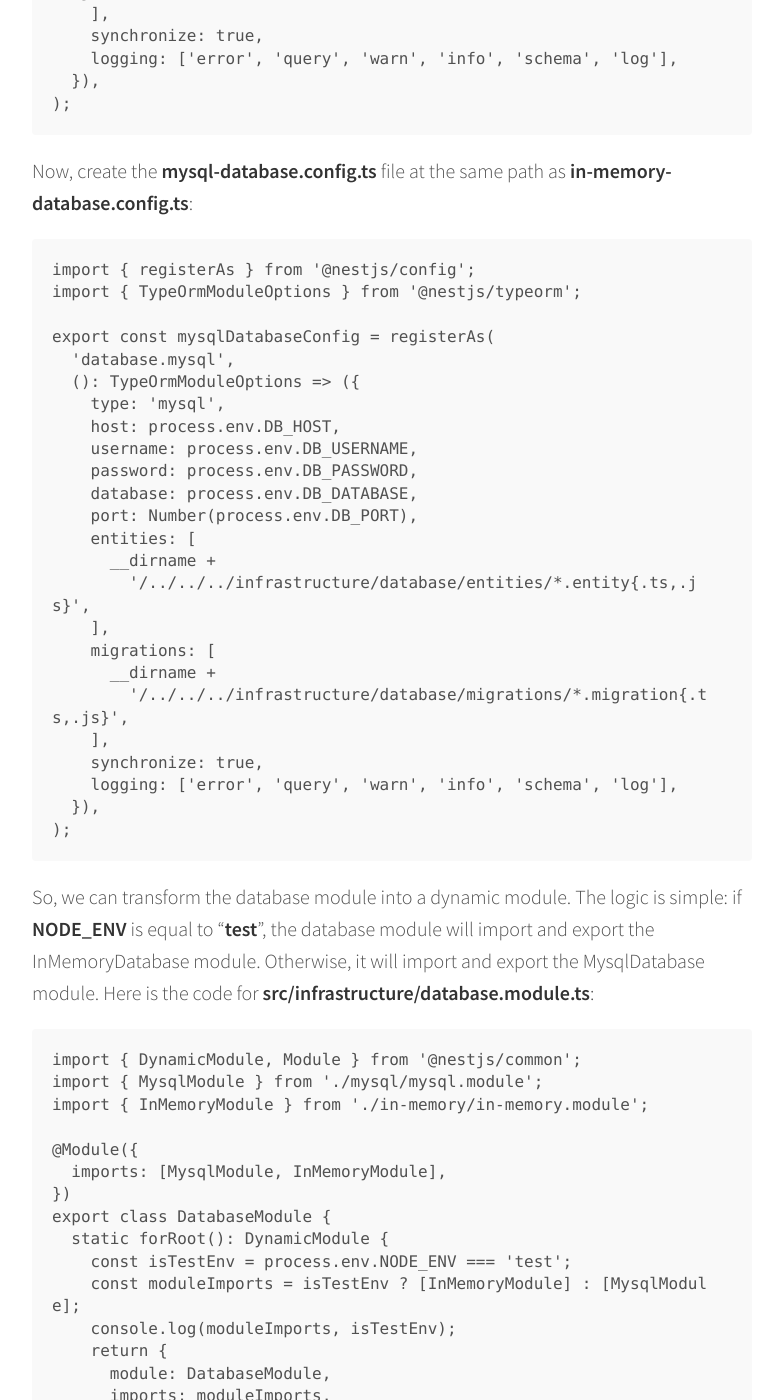
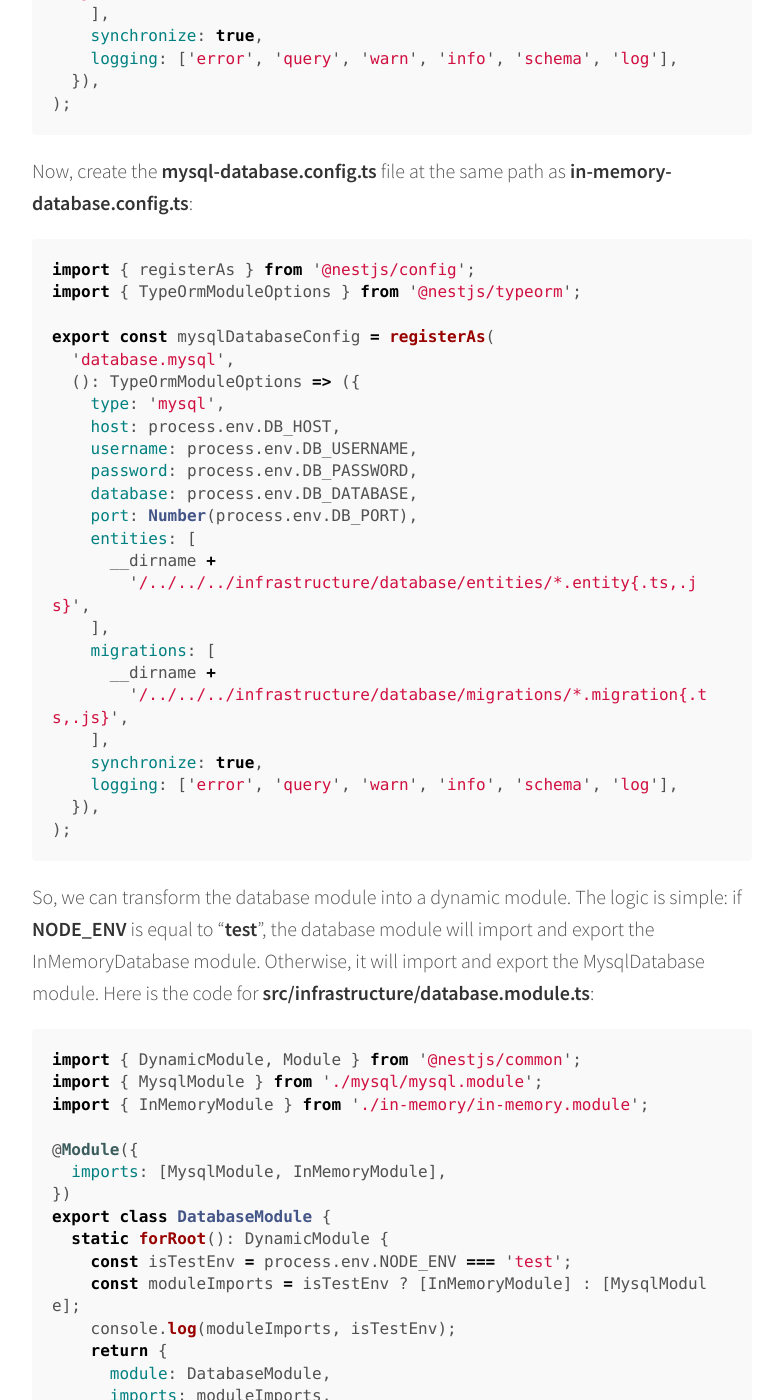
Before and after one commit to paulodutra/paulodutra.github.io, a Jekyll site: the page built from _posts/2024-08-23-using-sqlite-memory-during-unit-tests-nestjs.md, in a window 1280 px wide and 1400 px high, scrolled down 5742 px. Shown: the whole window, without its empty margins (248-1021 px from the left). Built offline with Jekyll 4.4.1, drawn with Linux system fonts in a browser that asks for light colours; comment, search, counter and statistics services are not loaded; some of the changed text lies outside the part shown.

Commit message:
Update 2024-08-23-using-sqlite-memory-during-unit-tests-nestjs.md

````diff
--- a/_posts/2024-08-23-using-sqlite-memory-during-unit-tests-nestjs.md
+++ b/_posts/2024-08-23-using-sqlite-memory-during-unit-tests-nestjs.md
@@ -66,7 +66,7 @@ npm i -D @faker-js/faker
 
 Next, we will use path aliases to make imports cleaner. Open the **tsconfig.json** file and add:
 
-```js
+```json
 {
   "compilerOptions": {
     "module": "commonjs",
@@ -97,7 +97,7 @@ Next, we will use path aliases to make imports cleaner. Open the **tsconfig.json
 
 For this configuration to work, it will be necessary to configure **moduleNameMapper** in Jest. Open the package.json, cut the **Jest configurations**, and create a **jest.config.ts** file at the same level as **package.json** to configure unit tests. The Jest scope should look like this:
 
-```
+```typescript
 module.exports = {
   preset: 'ts-jest',
   moduleFileExtensions: ['js', 'json', 'ts', 'node'],
@@ -118,7 +118,7 @@ module.exports = {
 ```
 Add the configurations on **test/jest-e2e.json**:
 
-```
+```json
 {
   "moduleFileExtensions": ["js", "json", "ts"],
   "rootDir": "../",
@@ -154,7 +154,7 @@ Add the configurations on **test/jest-e2e.json**:
 
 Create the **docker-compose.yaml** file and the **data** folder for Docker to store the container's data at the same level as **package.json**:
 
-```
+```dockerfile
 version: '3.8'
 services:
   mysql:
@@ -191,7 +191,7 @@ nest g service modules/task
 **Warning**: Instead of creating the "task" folder inside the "modules" folder, you can create a separate module named "task" to better organize and separate the modules. The difference will be that 'task' will have its own file named **task.module.ts**.
 After that, you need to create the configuration path **src/main/config/database** and add the configuration files. First, create the **in-memory-database.config.ts** file:
 
-```
+```typescript
 import { registerAs } from '@nestjs/config';
 import { TypeOrmModuleOptions } from '@nestjs/typeorm';
 
@@ -216,7 +216,7 @@ export const inMemoryDatabaseConfig = registerAs(
 
 Now, create the **mysql-database.config.ts** file at the same path as **in-memory-database.config.ts**:
 
-```
+```typescript
 import { registerAs } from '@nestjs/config';
 import { TypeOrmModuleOptions } from '@nestjs/typeorm';
 
@@ -245,7 +245,7 @@ export const mysqlDatabaseConfig = registerAs(
 
 So, we can transform the database module into a dynamic module. The logic is simple: if **NODE_ENV** is equal to "**test**", the database module will import and export the InMemoryDatabase module. Otherwise, it will import and export the MysqlDatabase module. Here is the code for **src/infrastructure/database.module.ts**:
 
-```
+```typescript
 import { DynamicModule, Module } from '@nestjs/common';
 import { MysqlModule } from './mysql/mysql.module';
 import { InMemoryModule } from './in-memory/in-memory.module';
@@ -269,7 +269,7 @@ export class DatabaseModule {
 
 Before continuing with the database tools such as migrations, seeds, and others, create the entity to map its properties. The file should be **src/infrastructure/entities/task.entity.ts**:
 
-```
+```typescript
 import { Entity, Column, PrimaryGeneratedColumn } from 'typeorm';
 
 @Entity()
@@ -293,7 +293,7 @@ npx typeorm migration:create src/infrastructure/database/migrations/create-task-
 
 After creating the migration file, you need to define the types and columns in the up method of the migration class and drop (or destroy) the table in the down method. **src/infrastructure/database/migrations/create-task-table.migration.ts**:
 
-```
+```typescript
 import { MigrationInterface, QueryRunner, Table } from 'typeorm';
 
 export class CreateTaskTable1722825209848 implements MigrationInterface {
@@ -328,7 +328,7 @@ export class CreateTaskTable1722825209848 implements MigrationInterface {
 
 Now, create the seed to populate the table with fake data using the **faker-js** library. To do this, create a **seeds** folder inside **src/infrastructure/database**, and within that folder, create the **task-seed-service.ts** file. The file path is **src/infrastructure/database/seeds/task-seed-service.ts**:
 
-```
+```typescript
 import { Injectable } from '@nestjs/common';
 import { EntityManager } from 'typeorm';
 import { faker } from '@faker-js/faker';
@@ -355,7 +355,7 @@ export class TaskSeedService {
 
 After that, it's time to implement the repository. Create a repositories folder inside **src/infrastructure/database**, and within that folder, create the **task.repository.ts** file. The file path is **src/infrastructure/database/repositories/task.repository.ts**:
 
-```
+```typescript
 import { Injectable } from '@nestjs/common';
 import { InjectRepository } from '@nestjs/typeorm';
 import { Repository } from 'typeorm';
@@ -381,7 +381,7 @@ export class TaskRepository {
 Now we need to import the repository, seed, and **TypeOrmModule** into both the **InMemoryDatabase** module and the **MysqlDatabase** module.
 For the **InMemoryDatabase** module, see the configuration here. **src/infrastructure/database/in-memory/in-memory.module.ts**:
 
-```
+```typescript
 import { Module } from '@nestjs/common';
 import { TypeOrmModule, TypeOrmModuleOptions } from '@nestjs/typeorm';
 import { ConfigModule, ConfigService } from '@nestjs/config';
@@ -411,7 +411,7 @@ export class InMemoryModule {}
 
 For the **MysqlDatabase** module, see the configuration here:
 
-```
+```typescript
 import { Module } from '@nestjs/common';
 import { TypeOrmModule, TypeOrmModuleOptions } from '@nestjs/typeorm';
 import { ConfigModule, ConfigService } from '@nestjs/config';
@@ -441,7 +441,7 @@ export class MysqlModule {}
 
 Now, we are going to configure the first test file, even though it doesn't have any endpoints. Our configuration will create the database using SQLite in memory, run the migration and seed, and destroy them after the tests are finished. The file path is **src/modules/task/task.service.spec.ts**:
 
-```
+```typescript
 import { Test, TestingModule } from '@nestjs/testing';
 import { TypeOrmModule } from '@nestjs/typeorm';
 import { Connection } from 'typeorm';
@@ -508,7 +508,7 @@ The following files contain the implementation.
 
 **src/modules/task/task.controller.ts**:
 
-```
+```typescript
 import { Controller, Get, Query, Req, Res, HttpStatus } from '@nestjs/common';
 import type { Request, Response } from 'express';
 import { TaskService } from '@/modules/task/task.service';
@@ -538,7 +538,7 @@ export class TaskController {
 
 **src/modules/task/task.service.ts**:
 
-```
+```typescript
 import { Injectable } from '@nestjs/common';
 import { TaskRepository } from '@/infrastructure/database/repositories/task.repository';
 
@@ -558,7 +558,7 @@ export class TaskService {
 
 **src/modules/modules.module.ts: **:
 
-```
+```typescript
 import { Module } from '@nestjs/common';
 import { DatabaseModule } from '@/infrastructure/database/database.module';
 import { TaskController } from '@/modules/task/task.controller';
@@ -574,7 +574,7 @@ export class ModulesModule {}
 
 Now, it’s time to configure the controller's test file. Here is the configuration. **src/modules/task/task.controller.spec.ts**:
 
-```
+```typescript
 import { Test, TestingModule } from '@nestjs/testing';
 import { TaskController } from './task.controller';
 import { TaskService } from './task.service';
@@ -603,7 +603,7 @@ describe('TaskController', () => {
 Before continuing to add more test cases, let's configure our end-to-end tests. Create a folder following the same structure as the application inside the src/test folder. The resulting structure will be: **src/test/module/task**. Inside this folder, create the **task.e2e-spec.ts** file.
 We will now create two end-to-end test cases: one that filters tasks that are done and another that filters tasks that are not done. **src/test/module/task/task.e2e-spec.ts**:
 
-```
+```typescript
 import { Test, TestingModule } from '@nestjs/testing';
 import { HttpStatus, INestApplication } from '@nestjs/common';
 import * as request from 'supertest';
@@ -667,7 +667,7 @@ describe('TaskController (e2e)', () => {
 
 Now we will complete the service test cases. **src/modules/task/task.service.spec.ts**:
 
-```
+```typescript
 import { Test, TestingModule } from '@nestjs/testing';
 import { TypeOrmModule } from '@nestjs/typeorm';
 import { Connection } from 'typeorm';
````
